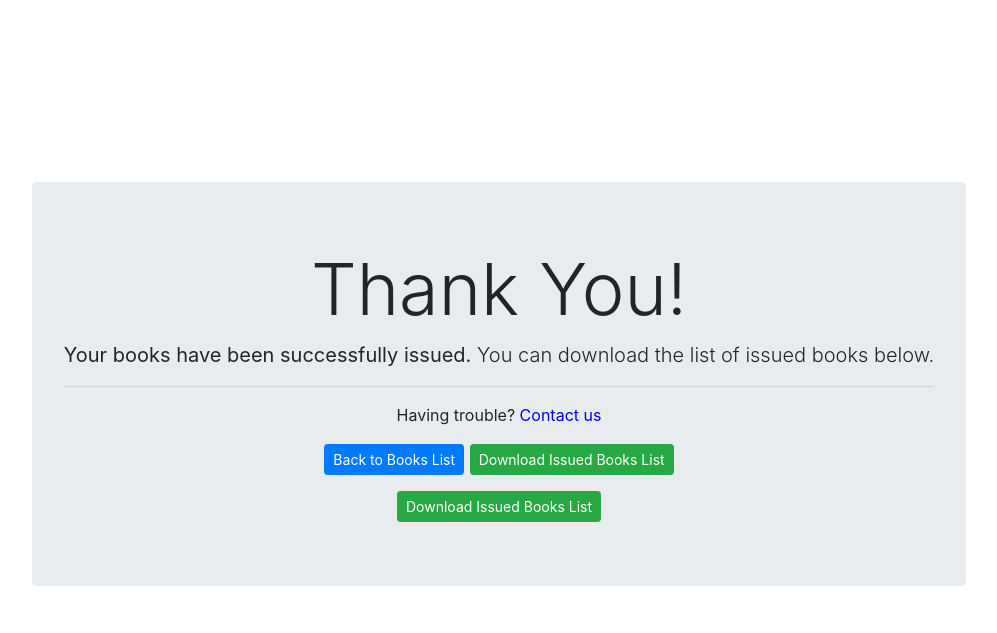
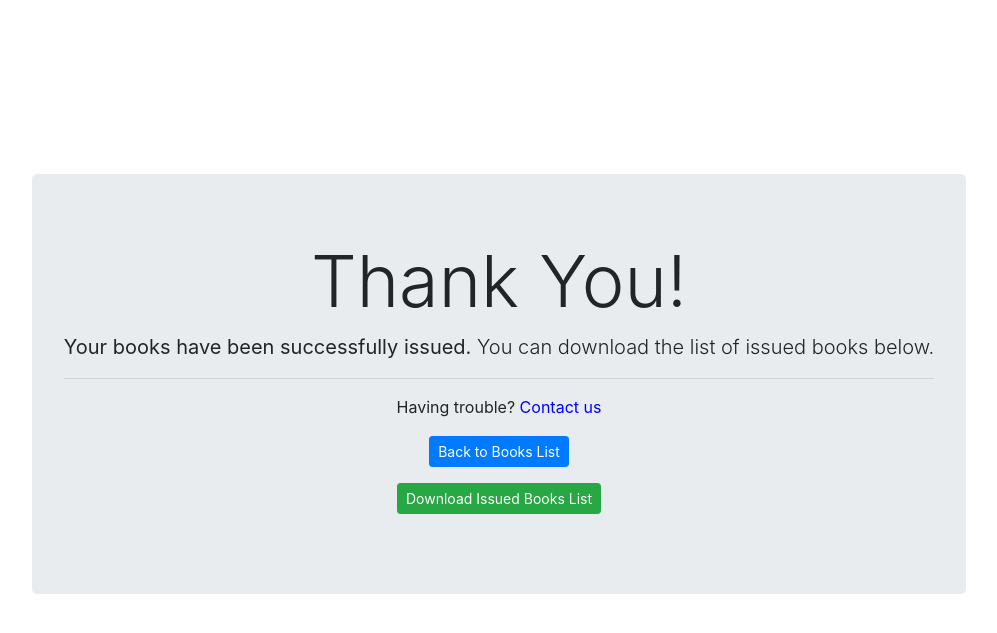
Before and after one commit to Khushbu1824/Archivist, a Flask app: template templates/success-page.html in a window 1280 px wide. Shown: the top 633 px of the page, without its empty margins (141-1138 px from the left). Run offline with Flask 3, Linux system fonts and the light colour scheme; the template is opened without the code that fills it: most values are stand-ins (such as "Sample title", 1, 10 or a date in 2020); parts of the project's set-up code (start-up, migrations or seed data) failed here and were passed over; some libraries are stand-ins or nearby versions.

Commit message:
updated success page

```diff
--- a/templates/success-page.html
+++ b/templates/success-page.html
@@ -24,14 +24,14 @@
                 Having trouble? <a href="mailto:librarian@gmail.com" style="color: blue;">Contact us</a>
             </p>
             <p class="lead">
-                <a class="btn btn-primary btn-sm" href="/books" role="button">Back to Books List</a>
-                <a class="btn btn-success btn-sm" href="/download" download>Download Issued Books List</a>
+                <a class="btn btn-primary btn-sm" href="/books/{{ membership_id }}" role="button">Back to Books List</a>
+                <form action="/books/download/{{ membership_id }}" method="POST">
+                    <input type="hidden" name="issued_books" id="issuedBooksInput" value='{{ issued_books | tojson | safe }}'>
+                    <button type="submit" class="btn btn-success btn-sm">Download Issued Books List</button>
+                </form>
             </p>
             <!-- Form to send issued books data to download -->
-            <form action="/download/{{ membership_id }}" method="POST">
-                <input type="hidden" name="issued_books" id="issuedBooksInput" value='{{ issued_books | tojson | safe }}'>
-                <button type="submit" class="btn btn-success btn-sm">Download Issued Books List</button>
-            </form>
+
         </div>
     </div>
     <script src="https://code.jquery.com/jquery-3.3.1.min.js"></script>
```
